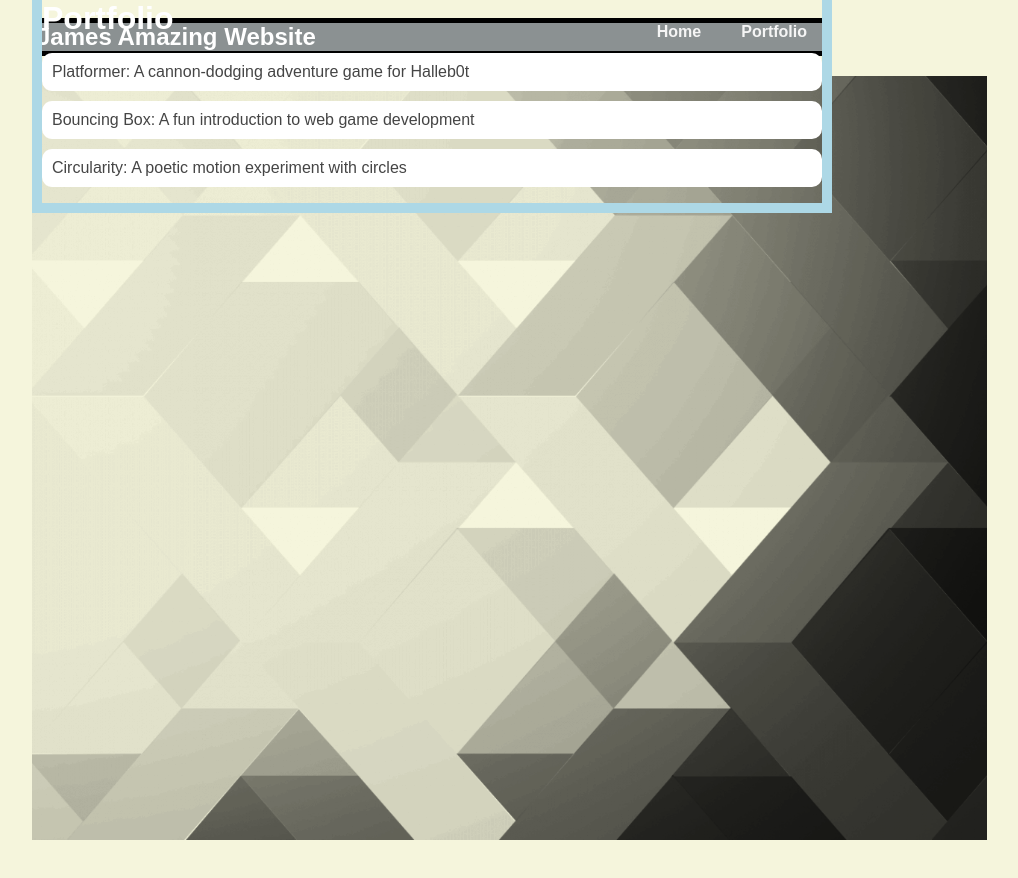
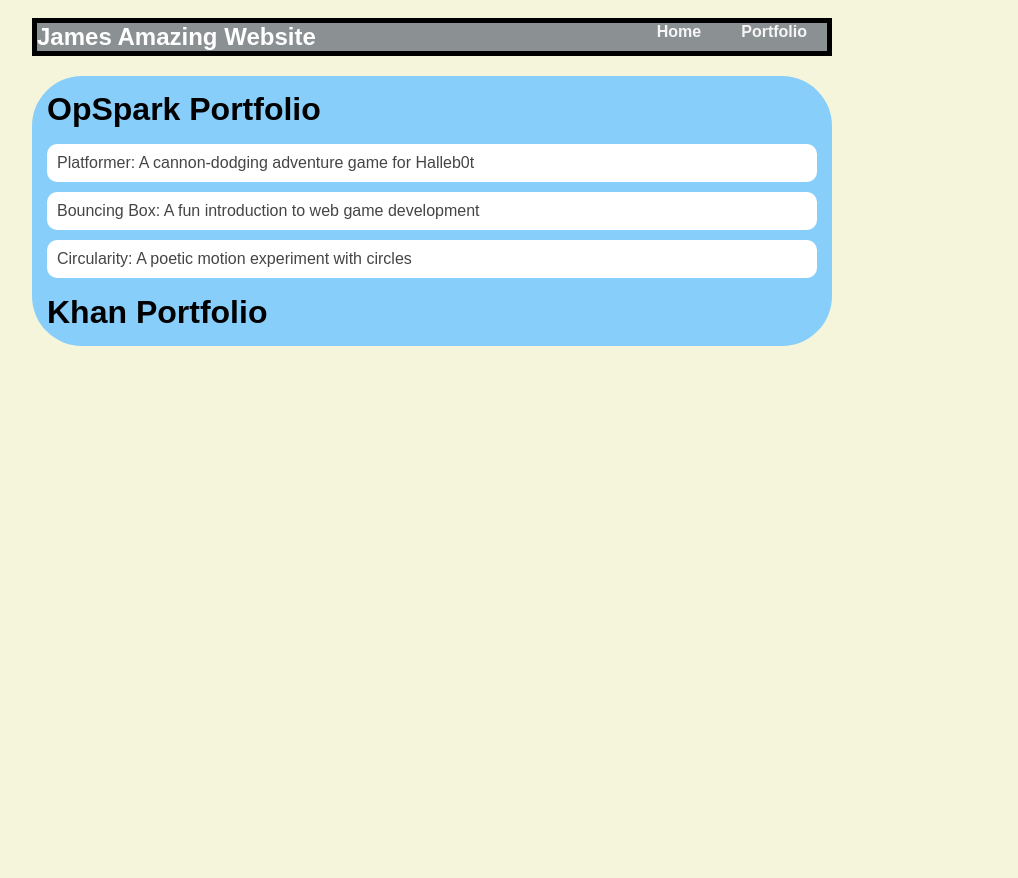
Before and after one commit to jamesProg100/jamesProg100.github.io, a plain HTML site: page portfolio.html in a window 1280 px wide. Shown: the whole page, without its empty margins (208-1226 px from the left). After the commit the page ends 800 px from the top, so only its background shows below. Drawn offline with Linux system fonts and the light colour scheme.

Commit message:
fixed my h1 headers on my portfolio website

```diff
--- a/portfolio.html
+++ b/portfolio.html
@@ -20,12 +20,12 @@
                 </ul>
             </nav>
 
-            <img id="portfolio_img" src="images/background_Portfolio.png"
+
 
 
             <main>
-                <div class="content_Portfolio">
-                    <h1>Portfolio</h1>
+                <div class="content">
+                    <h1>OpSpark Portfolio</h1>
                     <ul id="portfolio">
                         <li>
                             <a href="fsd-projects/platformer/">Platformer: A cannon-dodging adventure game for Halleb0t</a>
@@ -37,6 +37,7 @@
                             <a href="fsd-projects/circularity/">Circularity: A poetic motion experiment with circles</a>
                         </li>
                     </ul>
+                    <h1>Khan Portfolio</h1>
                 </div>
 
             </main>
--- a/style.css
+++ b/style.css
@@ -113,13 +113,6 @@
     align-content: center;
 
 }
-#portfolio_img{
-    background-image: url('images/background_Portfolio.png');
-    height: 100%;
-    background-position: center;
-    background-repeat: no-repeat;
-    background-size: cover;
-}
 
 
 #portfolio {
```
